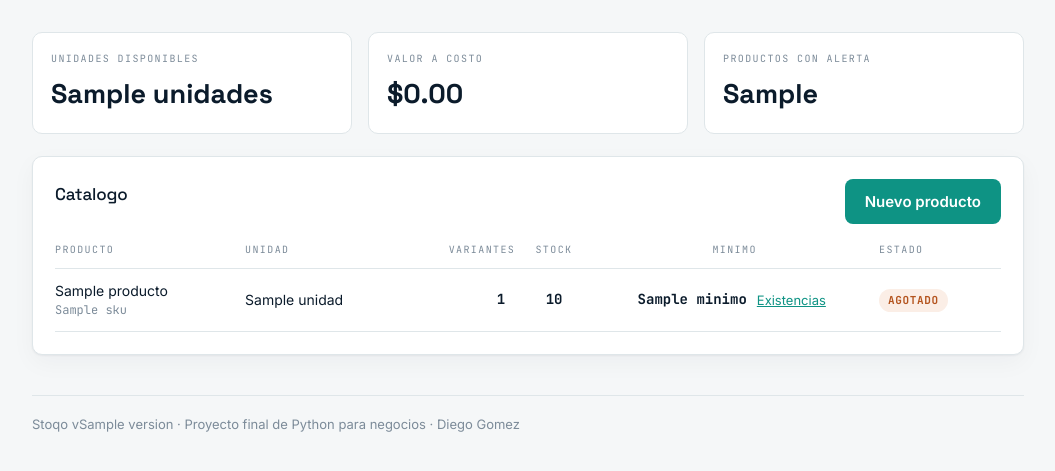
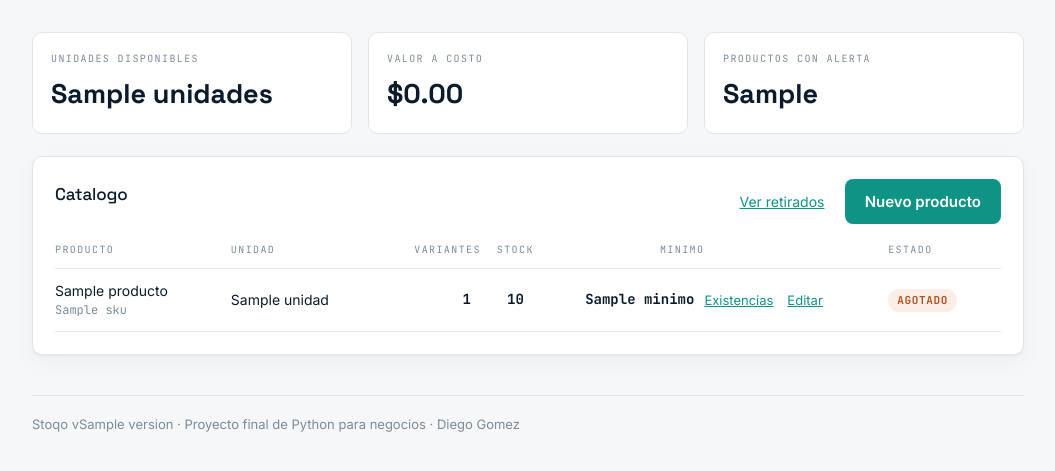
Before and after one commit to Diegogroca/stoqoapp, a FastAPI app: template templates/inventario.html in a window 1280 px wide. Shown: the part 57-528 px from the top of the page, without its empty margins (112-1167 px from the left). Run offline with FastAPI, Linux system fonts and the light colour scheme; the template is opened without the code that fills it: most values are stand-ins (such as "Sample title", 1, 10 or a date in 2020).

```diff
--- a/templates/inventario.html
+++ b/templates/inventario.html
@@ -30,8 +30,15 @@
 
   <div class="panel">
     <div class="encabezado-seccion">
-      <h2>Catalogo</h2>
-      <a class="enlace-boton" href="/productos/nuevo">Nuevo producto</a>
+      <h2>{% if viendo_retirados %}Productos retirados{% else %}Catalogo{% endif %}</h2>
+      <div>
+        {% if viendo_retirados %}
+          <a href="/inventario" style="font-size:14px;margin-right:16px">Ver catalogo</a>
+        {% else %}
+          <a href="/inventario?retirados=1" style="font-size:14px;margin-right:16px">Ver retirados</a>
+        {% endif %}
+        <a class="enlace-boton" href="/productos/nuevo">Nuevo producto</a>
+      </div>
     </div>
 
     <table>
@@ -62,9 +69,17 @@
           <td>
             <a href="/productos/{{ fila.producto.id }}/existencias"
                style="font-size:13px">Existencias</a>
+            <a href="/productos/{{ fila.producto.id }}/editar"
+               style="font-size:13px;margin-left:10px">Editar</a>
           </td>
           <td>
-            {% if fila.estado == "disponible" %}
+            {% if viendo_retirados %}
+            <form method="post" action="/productos/{{ fila.producto.id }}/reactivar" style="margin:0">
+              <button type="submit" style="background:none;border:0;color:var(--acento);cursor:pointer;font-size:13px;padding:0">
+                Reactivar
+              </button>
+            </form>
+            {% elif fila.estado == "disponible" %}
               <span class="marca-estado ok">Disponible</span>
             {% elif fila.estado == "bajo" %}
               <span class="marca-estado espera">Stock bajo</span>
```
